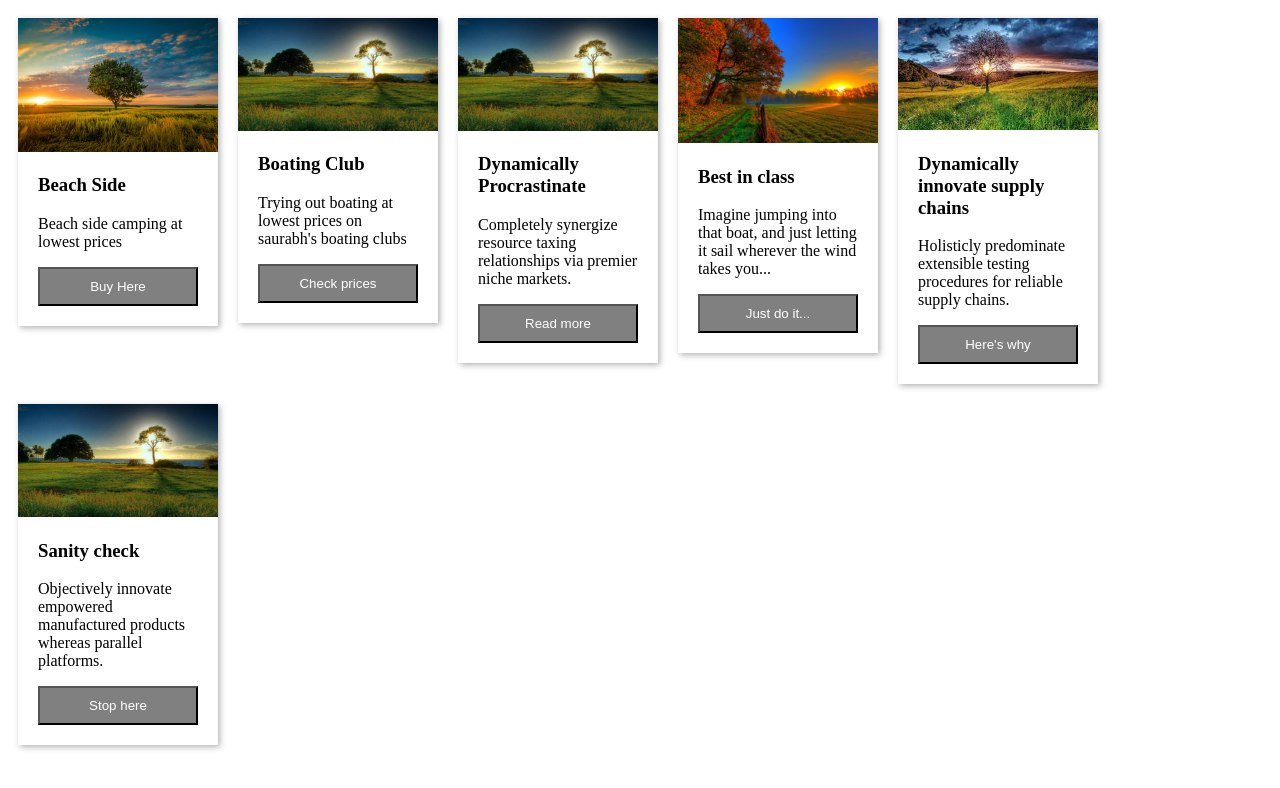
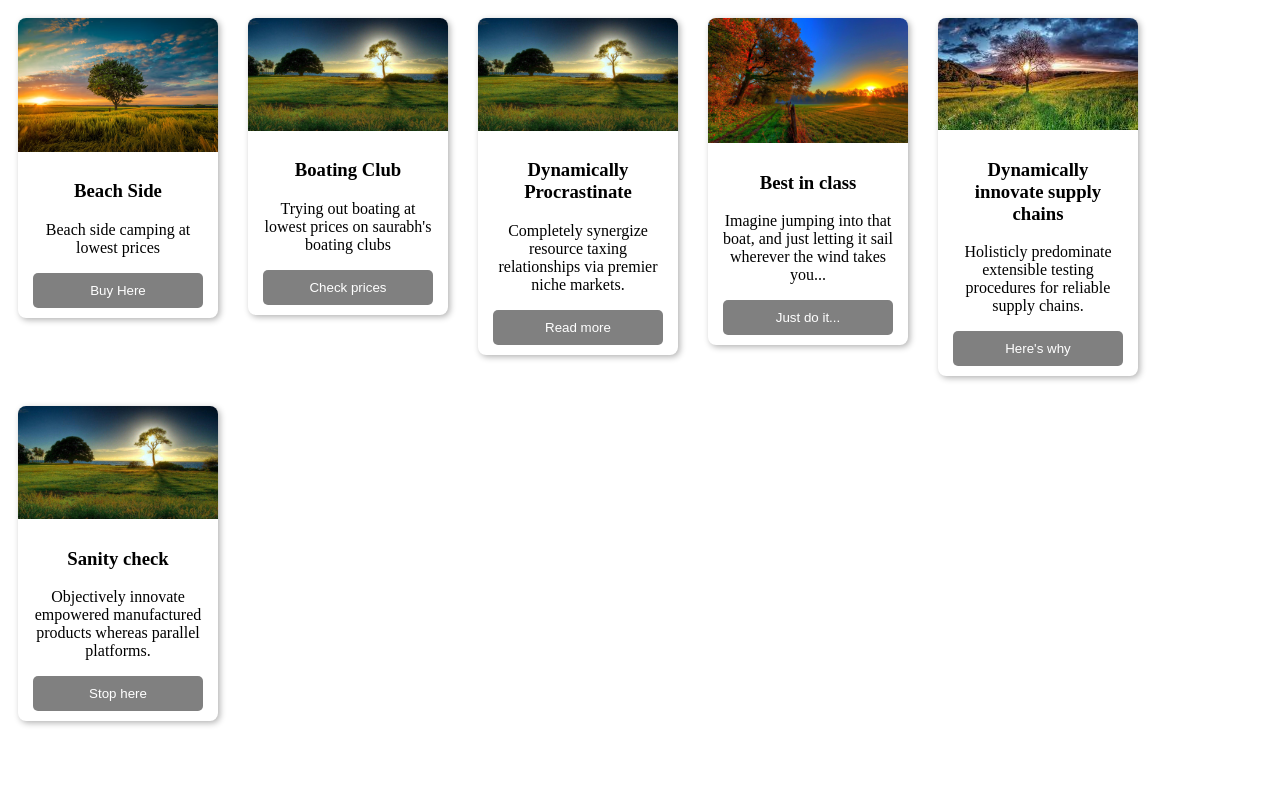
Before and after one commit to Nishant5454/HTML-CSS, a plain HTML site: page photo-Gallery/index.html in a window 1280 px wide. Drawn offline with Linux system fonts and the light colour scheme; files whose address does not match are found by name.

Commit message:
[Nishant]Added the photo-gallery

```diff
--- /dev/null
+++ b/flex-cards/styles.css
@@ -0,0 +1,17 @@
+
+body{
+    display: flex;
+    min-height: 100vh;
+    flex-direction: row;
+    margin: 0;
+}
+.cards {
+    display: flex;
+    flex-wrap: wrap;
+    align-items: center;
+}
+.cards img {
+    margin:  10px;
+    border: 3px solid #000;
+    max-width: 25vw;
+}
--- a/photo-Gallery/styles.css
+++ b/photo-Gallery/styles.css
@@ -2,21 +2,38 @@
     display: flex;
     flex-wrap: wrap;
     align-items: flex-start;
+    gap: 10px; /* Adds spacing between cards */
 }
+
 .card {
     flex: 0 0 200px;
     margin: 10px;
-    box-shadow: 2px 2px 6px 0px  rgba(0,0,0,0.3);
+    box-shadow: 2px 2px 6px 0px rgba(0, 0, 0, 0.3);
+    border-radius: 8px; /* Adds rounded corners */
+    overflow: hidden; /* Ensures contents don’t overflow */
+    background: #fff;
 }
+
 .card img {
-    max-width: 100%;
+    width: 100%; /* Ensures images fit within the card */
+    display: block;
 }
+
 .card .text {
-    padding: 0 20px 20px;
+    padding: 10px 15px;
+    text-align: center; /* Centers text */
 }
+
 .card .text > button {
     background: gray;
     color: white;
     padding: 10px;
     width: 100%;
+    border: none;
+    cursor: pointer;
+    border-radius: 5px;
 }
+
+.card .text > button:hover {
+    background: darkgray;
+}
```
Also changed, not shown: flex-cards/index.html (added, +52 -0 lines), assets/four.jpg (renamed from assests/four.jpg), assets/images.jpeg (renamed from assests/images.jpeg), assets/one.jpeg (renamed from assests/one.jpeg), assets/three.jpg (renamed from assests/three.jpg), assets/two.jpg (renamed from assests/two.jpg). Lines whose indentation alone changed are shown as unchanged.
